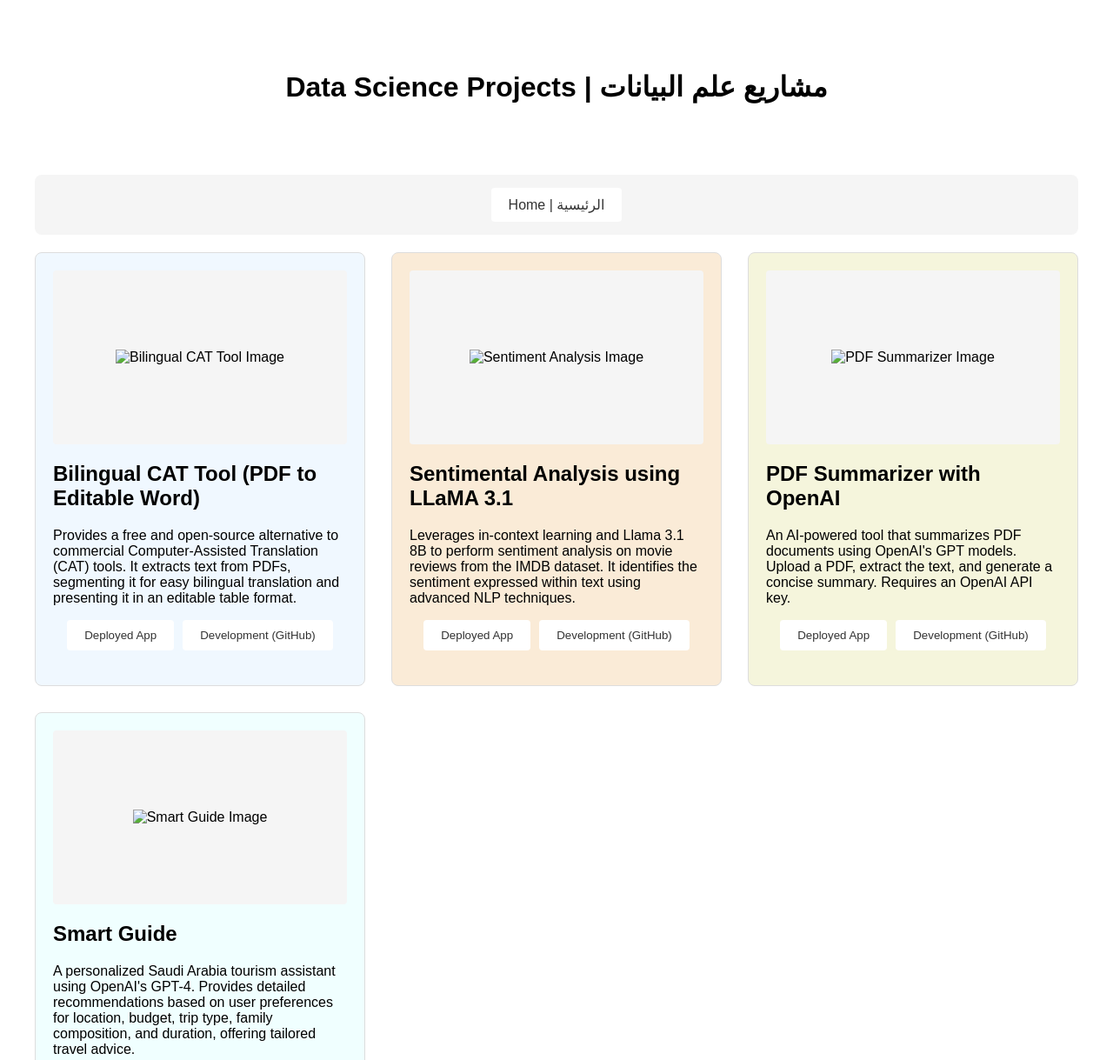
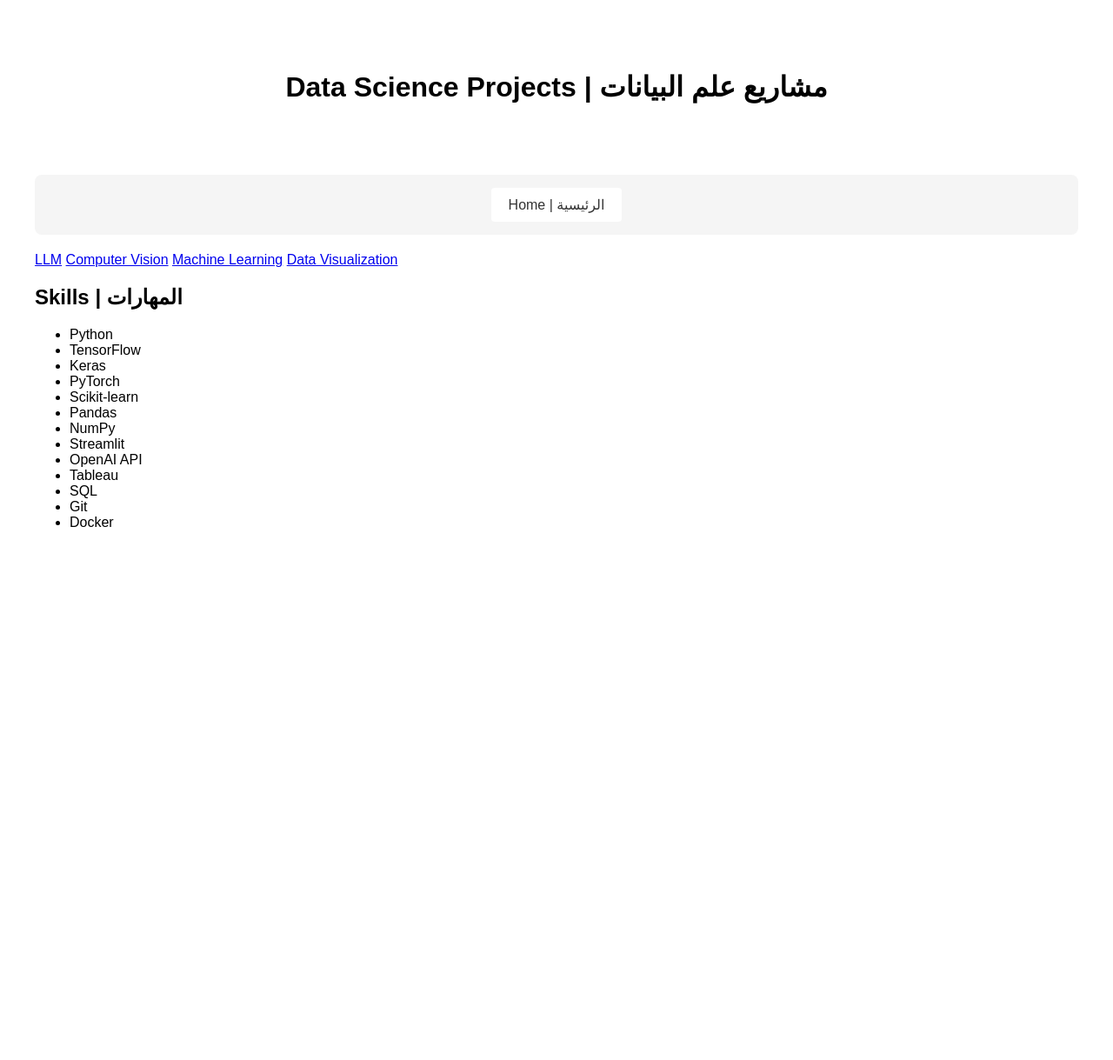
Before and after one commit to astral-fate/Development-portfolio, a plain HTML site: page data-science.html in a window 1280 px wide. Shown: the top 1219 px of the page at 87% size. After the commit the page ends 800 px from the top, so only its background shows below. Drawn offline with Linux system fonts and the light colour scheme.

Commit message:
Update data-science.html

```diff
--- a/data-science.html
+++ b/data-science.html
@@ -3,7 +3,7 @@
 <head>
     <meta charset="UTF-8">
     <title>Data Science Projects | مشاريع علم البيانات</title>
-    <link rel="stylesheet" href="css/style.css"> <!-- Link to external CSS (optional) -->
+    <link rel="stylesheet" href="css/style.css">
 </head>
 <body>
     <div class="header">
@@ -14,83 +14,32 @@
         <a href="index.html">Home | الرئيسية</a>
     </nav>
 
-    <div class="projects-container">
-        <!-- Bilingual CAT Tool -->
-        <div class="project-card">
-            <div class="project-header">
-               <div class="project-image">
-                 <!-- Replace with an appropriate image -->
-                 <img src="img/data_science_icon.png" alt="Bilingual CAT Tool Image">
-               </div>
-               <div class="project-info">
-                  <h2 class="project-title">Bilingual CAT Tool (PDF to Editable Word)</h2>
-                  <p>Provides a free and open-source alternative to commercial Computer-Assisted Translation (CAT) tools. It extracts text from PDFs, segmenting it for easy bilingual translation and presenting it in an editable table format.</p>
-               </div>
-            </div>
+    <!-- Category Tabs in Menu -->
+    <div class="data-science-menu">
+        <a class="menu-item" href="llm.html">LLM</a>
+        <a class="menu-item" href="computer-vision.html">Computer Vision</a>
+        <a class="menu-item" href="machine-learning.html">Machine Learning</a>
+        <a class="menu-item" href="data-visualization.html">Data Visualization</a>
+    </div>
 
-            <div class="translation-tabs">
-              <button class="tab" onclick="window.open('https://bilingual-cat-tool.streamlit.app/', '_blank')">Deployed App</button>
-              <button class="tab" onclick="window.open('https://github.com/astral-fate/bilingual-cat-tool', '_blank')">Development (GitHub)</button>
-            </div>
-
-         </div>
-
-        <!-- Sentiment Analysis Project -->
-        <div class="project-card">
-            <div class="project-header">
-                <div class="project-image">
-                    <!-- Add an image for the Sentiment Analysis project -->
-                    <img src="img/sentiment_analysis_icon.png" alt="Sentiment Analysis Image">
-                </div>
-                <div class="project-info">
-                    <h2 class="project-title">Sentimental Analysis using LLaMA 3.1</h2>
-                    <p>Leverages in-context learning and Llama 3.1 8B to perform sentiment analysis on movie reviews from the IMDB dataset. It identifies the sentiment expressed within text using advanced NLP techniques.</p>
-                </div>
-            </div>
-
-            <div class="translation-tabs">
-                <button class="tab" onclick="window.open('https://sentimentanalyzer-llama.streamlit.app/', '_blank')">Deployed App</button>
-                <button class="tab" onclick="window.open('https://github.com/astral-fate/SentimentAnalyzer', '_blank')">Development (GitHub)</button>
-            </div>
-        </div>
-
-        <!-- PDF Summarizer Project -->
-        <div class="project-card">
-            <div class="project-header">
-                <div class="project-image">
-                    <!-- Replace with an appropriate image -->
-                    <img src="img/pdf_summarizer_icon.png" alt="PDF Summarizer Image">
-                </div>
-                <div class="project-info">
-                    <h2 class="project-title">PDF Summarizer with OpenAI</h2>
-                    <p>An AI-powered tool that summarizes PDF documents using OpenAI's GPT models. Upload a PDF, extract the text, and generate a concise summary. Requires an OpenAI API key.</p>
-                </div>
-            </div>
-
-            <div class="translation-tabs">
-                <button class="tab" onclick="window.open('https://summrize-ai.streamlit.app/', '_blank')">Deployed App</button>
-                <button class="tab" onclick="window.open('https://github.com/astral-fate/summrize-ai', '_blank')">Development (GitHub)</button>
-            </div>
-        </div>
-
-        <!-- Smart Guide Project -->
-        <div class="project-card">
-            <div class="project-header">
-                <div class="project-image">
-                    <!-- Replace with an appropriate image -->
-                    <img src="img/smart_guide_icon.png" alt="Smart Guide Image">
-                </div>
-                <div class="project-info">
-                    <h2 class="project-title">Smart Guide</h2>
-                    <p>A personalized Saudi Arabia tourism assistant using OpenAI's GPT-4. Provides detailed recommendations based on user preferences for location, budget, trip type, family composition, and duration, offering tailored travel advice.</p>
-                </div>
-            </div>
-
-            <div class="translation-tabs">
-                <button class="tab" onclick="window.open('https://smart-guide.streamlit.app/', '_blank')">Deployed App</button>
-                <button class="tab" onclick="window.open('https://github.com/astral-fate/Smart-Guide', '_blank')">Development (GitHub)</button>
-            </div>
-        </div>
+    <div class="skills-container">
+        <h2>Skills | المهارات</h2>
+        <ul>
+            <li>Python</li>
+            <li>TensorFlow</li>
+            <li>Keras</li>
+            <li>PyTorch</li>
+            <li>Scikit-learn</li>
+            <li>Pandas</li>
+            <li>NumPy</li>
+            <li>Streamlit</li>
+            <li>OpenAI API</li>
+            <li>Tableau</li>
+            <li>SQL</li>
+            <li>Git</li>
+            <li>Docker</li>
+            <!-- Add more skills here -->
+        </ul>
     </div>
 
 </body>
```
